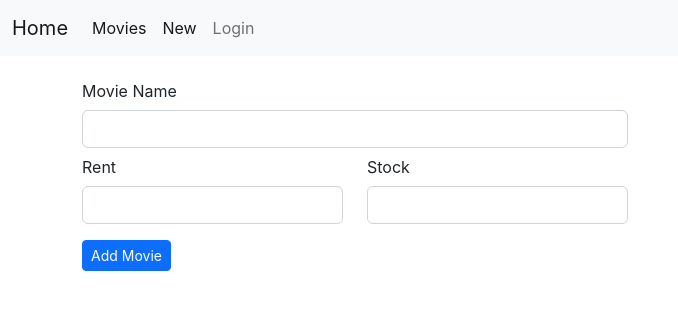
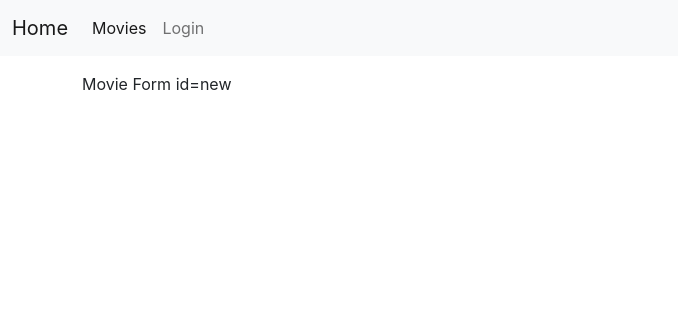
Before and after one commit to harikrishnan-annappilly/movies-frontend-react, a React (Create React App) app: page /movies/new in a window 1280 px wide. Shown: the top 310 px of the page, without its empty margins (0-678 px from the left). Built offline with nearby package versions, Linux system fonts and the light colour scheme.

Commit message:
login form has been added

```diff
--- a/src/App.js
+++ b/src/App.js
@@ -3,10 +3,10 @@ import "font-awesome/css/font-awesome.css";
 import "./App.css";
 import Movies from "./components/Movies";
 import { Routes, Route, Navigate } from "react-router-dom";
-import MovieForm from "./components/MovieForm";
 import NotFound from "./components/common/NotFound";
 import NavBar from "./components/NavBar";
 import LoginForm from "./components/LoginForm";
+import MovieForm from "./components/MovieForm";
 
 function App() {
     return (
@@ -15,8 +15,8 @@ function App() {
             <div className="container mt-3">
                 <Routes>
                     <Route path="/login" element={<LoginForm />} />
+                    <Route path="/movies" element={<Movies />} />
                     <Route path="/movies/:id" element={<MovieForm />} />
-                    <Route path="/movies" element={<Movies />} />
                     <Route
                         path="/"
                         element={<Navigate replace={true} to="/movies" />}
--- a/src/components/LoginForm.jsx
+++ b/src/components/LoginForm.jsx
@@ -65,7 +65,6 @@ function LoginForm(props) {
         } else {
             delete cloneErrors[input.currentTarget.name];
         }
-        console.log(cloneErrors);
         setErrors(cloneErrors);
 
         setUser(cloneUser);
@@ -83,6 +82,7 @@ function LoginForm(props) {
                             className="form-control"
                             name="username"
                             onChange={handleInputEnter}
+                            onBlur={handleInputEnter}
                         />
                         {errors.username ? (
                             <div className="alert alert-danger">
@@ -97,6 +97,7 @@ function LoginForm(props) {
                             className="form-control"
                             name="password"
                             onChange={handleInputEnter}
+                            onBlur={handleInputEnter}
                         />
                         {errors.password ? (
                             <div className="alert alert-danger">
@@ -105,7 +106,12 @@ function LoginForm(props) {
                         ) : null}
                     </div>
                     <button
-                        className="btn btn-primary btn-sm"
+                        className={
+                            "btn btn-sm" +
+                            (validateEntireForm()
+                                ? " btn-danger"
+                                : " btn-primary")
+                        }
                         disabled={validateEntireForm()}
                     >
                         Login
--- a/src/components/MovieForm.jsx
+++ b/src/components/MovieForm.jsx
@@ -1,57 +1,9 @@
 import React from "react";
+import { useParams } from "react-router-dom";
 
 function MovieForm(props) {
-    function handleSubmit(form) {
-        form.preventDefault();
-    }
-
-    return (
-        <div className="row">
-            <div class="mb-3 col-6">
-                <form autoComplete="off" onSubmit={handleSubmit}>
-                    <label htmlFor="movie_name" class="col-form-label">
-                        Movie Name
-                    </label>
-                    <div class="">
-                        <input
-                            type="text"
-                            class="form-control"
-                            id="movie_name"
-                        />
-                    </div>
-                    <div className="row">
-                        <div class="mb-3 col-6">
-                            <label htmlFor="movie_name" class="col-form-label">
-                                Rent
-                            </label>
-                            <div class="">
-                                <input
-                                    type="text"
-                                    class="form-control"
-                                    id="movie_name"
-                                />
-                            </div>
-                        </div>
-                        <div class="mb-3 col-6">
-                            <label htmlFor="movie_name" class="col-form-label">
-                                Stock
-                            </label>
-                            <div class="">
-                                <input
-                                    type="text"
-                                    class="form-control"
-                                    id="movie_name"
-                                />
-                            </div>
-                        </div>
-                    </div>
-                    <button type="submit" class="btn btn-primary btn-sm mb-3">
-                        Add Movie
-                    </button>
-                </form>
-            </div>
-        </div>
-    );
+    const params = useParams();
+    return <div>Movie Form id={params.id}</div>;
 }
 
 export default MovieForm;
--- a/src/components/Movies.jsx
+++ b/src/components/Movies.jsx
@@ -7,6 +7,7 @@ import _ from "lodash";
 import ListGroup from "./common/ListGroup";
 import TableHeader from "./common/TableHeader";
 import TableBody from "./common/TableBody";
+import { NavLink } from "react-router-dom";
 
 function Movies(props) {
     const defaultGenre = { _id: "", name: "All" };
@@ -20,7 +21,15 @@ function Movies(props) {
         useState(defaultSortColumn);
     const [searchQuery, setSearchQuery] = useState("");
     const [columns, setColumn] = useState([
-        { path: "title", label: "Title" },
+        {
+            path: "title",
+            label: "Title",
+            content: (movie) => {
+                return (
+                    <NavLink to={"/movies/" + movie._id}>{movie.title}</NavLink>
+                );
+            },
+        },
         { path: "genre.name", label: "Genre" },
         { path: "numberInStock", label: "Stock" },
         { path: "dailyRentalRate", label: "Rate" },
--- a/src/components/NavBar.jsx
+++ b/src/components/NavBar.jsx
@@ -4,36 +4,19 @@ import { NavLink } from "react-router-dom";
 function NavBar(props) {
     return (
         <div>
-            <nav className="navbar navbar-expand-lg navbar-light bg-light">
+            <nav className="navbar navbar-expand-sm navbar-light bg-light">
                 <div className="container-fluid">
                     <NavLink className="navbar-brand" to="/">
                         Home
                     </NavLink>
-                    <button
-                        className="navbar-toggler"
-                        type="button"
-                        data-bs-toggle="collapse"
-                        data-bs-target="#navbarNavAltMarkup"
-                        aria-controls="navbarNavAltMarkup"
-                        aria-expanded="false"
-                        aria-label="Toggle navigation"
-                    >
-                        <span className="navbar-toggler-icon"></span>
-                    </button>
-                    <div
-                        className="collapse navbar-collapse"
-                        id="navbarNavAltMarkup"
-                    >
+                    <div className="navbar-collapse" id="navbarNavAltMarkup">
                         <div className="navbar-nav">
                             <NavLink
-                                className="nav-link active"
+                                className="nav-link"
                                 aria-current="page"
                                 to="/movies"
                             >
                                 Movies
-                            </NavLink>
-                            <NavLink className="nav-link" to="/movies/new">
-                                New
                             </NavLink>
                             <NavLink className="nav-link" to="/login">
                                 Login
```
